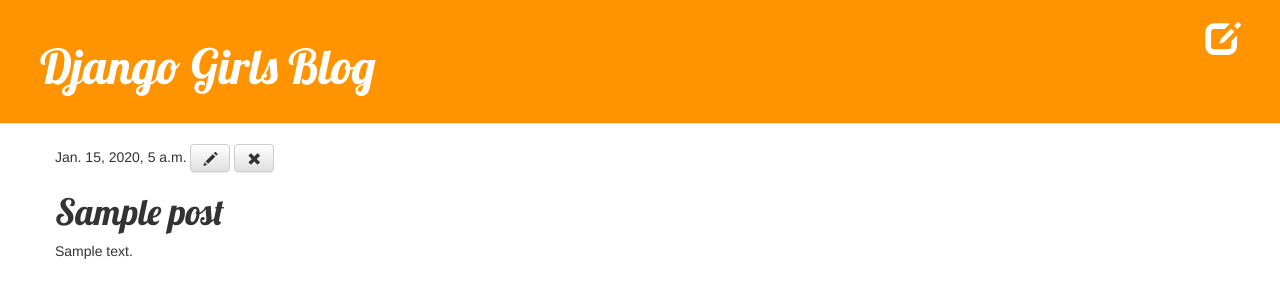
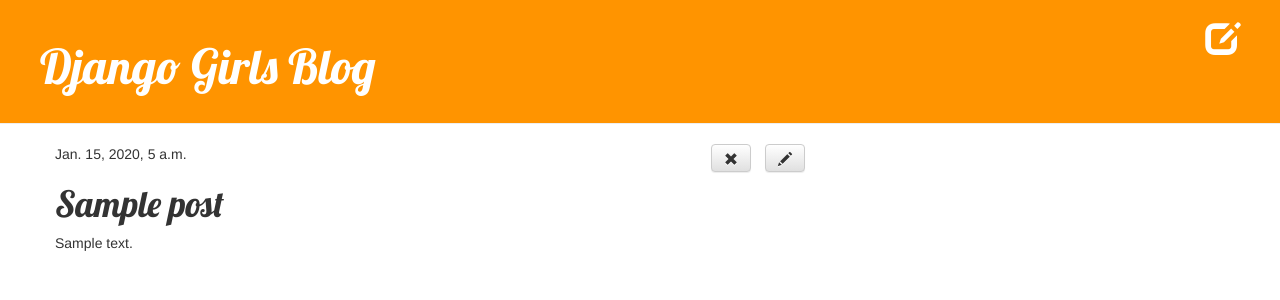
Before and after one commit to k311z/my-first-blog, a Django app: page /post/1/ in a window 1280 px wide. Shown: the top 300 px of the page. Run offline with Django 3.2, Linux system fonts and the light colour scheme; tables that the repository leaves empty hold one stand-in row (values such as "Sample post"); some libraries are stand-ins or nearby versions.

Commit message:
CSS update

```diff
--- a/blog/static/css/blog.css
+++ b/blog/static/css/blog.css
@@ -55,3 +55,8 @@
 .post h1 a, .post h1 a:visited {
     color: #000000;
 }
+
+#edit-post, #remove-post {
+	float:right;
+	margin-left:1em;
+}
--- a/blog/templates/blog/post_detail.html
+++ b/blog/templates/blog/post_detail.html
@@ -7,8 +7,8 @@
 		{% else %}
 			<a class="btn btn-default" href="{% url 'blog.views.post_publish' pk=post.pk %}">Publish</a>
 		{% endif %}
-		<a class="btn btn-default" href="{% url "post_edit" pk=post.pk %}"><span class="glyphicon glyphicon-pencil"></span></a>
-		<a class="btn btn-default" href="{% url 'post_remove' pk=post.pk %}"><span class="glyphicon glyphicon-remove"></span></a>
+		<a class="btn btn-default" id="edit-post" href="{% url "post_edit" pk=post.pk %}"><span class="glyphicon glyphicon-pencil"></span></a>
+		<a class="btn btn-default" id="remove-post" href="{% url 'post_remove' pk=post.pk %}"><span class="glyphicon glyphicon-remove"></span></a>
         <h1>{{ post.title }}</h1>
         <p>{{ post.text|linebreaks }}</p>
     </div>
```
